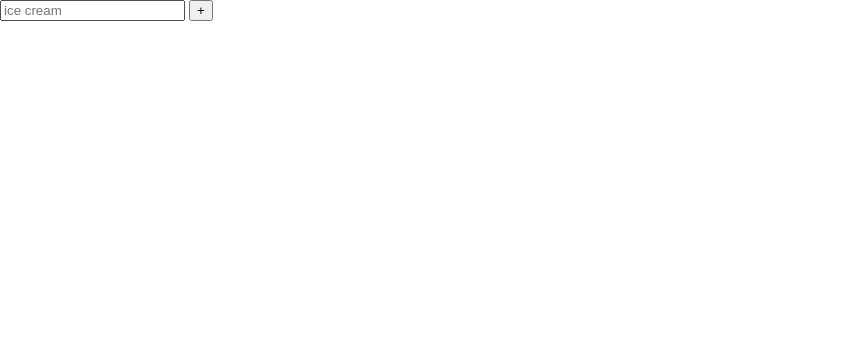
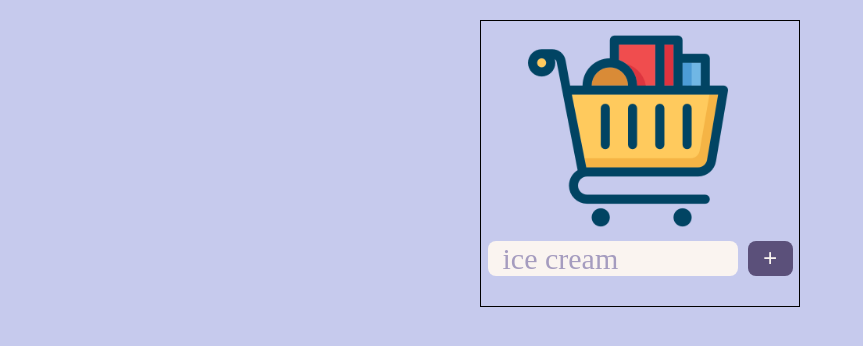
Before and after one commit to shal-in/shopping-cart-firebase, a plain HTML site: page index.html in a window 1280 px wide. Shown: the whole page, without its empty margins (0-863 px from the left). Drawn offline with Linux system fonts and the light colour scheme.

Commit message:
visuals complete

```diff
--- a/index.css
+++ b/index.css
@@ -1,4 +1,66 @@
-html, body {
+*{
+    padding: 0;
     margin: 0;
-    padding: 0;
+    box-sizing: border-box
 }
+
+body{
+    background-color: #C6CAED  ;
+    display: flex;
+    justify-content: center;
+    padding: 20px;
+}
+
+#button-container{
+    display: flex;
+    flex-wrap: wrap;
+    align-items: center;
+    justify-content: center;
+    padding-top:10px;
+    max-width: 320px;
+    border: 1px solid black;
+    margin: 0;
+}
+
+#cart-image{
+    height: 200px;
+    margin-right: 25px;
+}
+
+#input-field{
+    width: 250px;
+    height: 35px;
+    background-color: #FAF4F0    ;
+    color: #5B507A;
+    font-family: 'Times New Roman';
+    font-size: 30px;
+    margin-top: 10px;
+    margin-bottom: 30px;
+    border: none;
+    border-radius: 8px;
+    padding-left: 15px;
+}
+
+#input-field::placeholder{
+    color: #A59CBF;
+}
+
+#add-button{
+    width: 45px;
+    height: 35px;
+    color: #FAF4F0 ;
+    background-color: #5B507A;
+    margin-top: 10px;
+    margin-left: 10px;
+    margin-bottom: 30px;
+    border: none;
+    border-radius: 8px;
+    font-family: 'Times New Roman';
+    font-size: 25px;
+    font-weight: bolder;
+}
+
+#add-button:hover{
+    background-color: #FAF4F0;
+    color: #5B507A;
+}
--- a/index.html
+++ b/index.html
@@ -7,8 +7,11 @@
     <title>shopping cart by shalin</title>
 </head>
 <body>
-    <input type="text" id="input-field" placeholder="ice cream">
-    <button id="add-button">+</button>
+    <div id="button-container">
+        <img id="cart-image" src="/assets/cart-icon-2.png">
+        <input type="text" id="input-field" placeholder="ice cream">
+        <button id="add-button">+</button>
+    </div>
     <script src="index.js"></script>
 </body>
 </html>
--- a/index.js
+++ b/index.js
@@ -0,0 +1,19 @@
+const inputEl = document.getElementById('input-field');
+const addButtonEl = document.getElementById('add-button');
+
+function addFunction() {
+    if (inputEl.value !== '') {
+        console.log(inputEl.value);
+        inputEl.value = '';
+    }
+}
+
+addButtonEl.addEventListener('click', e => {
+    addFunction();
+})
+
+inputEl.addEventListener('keyup', e => {
+    if (e.keyCode === 13) {
+        addFunction();
+    }
+})
```
Also changed, not shown: assets/cart-icon-2.png (added).
